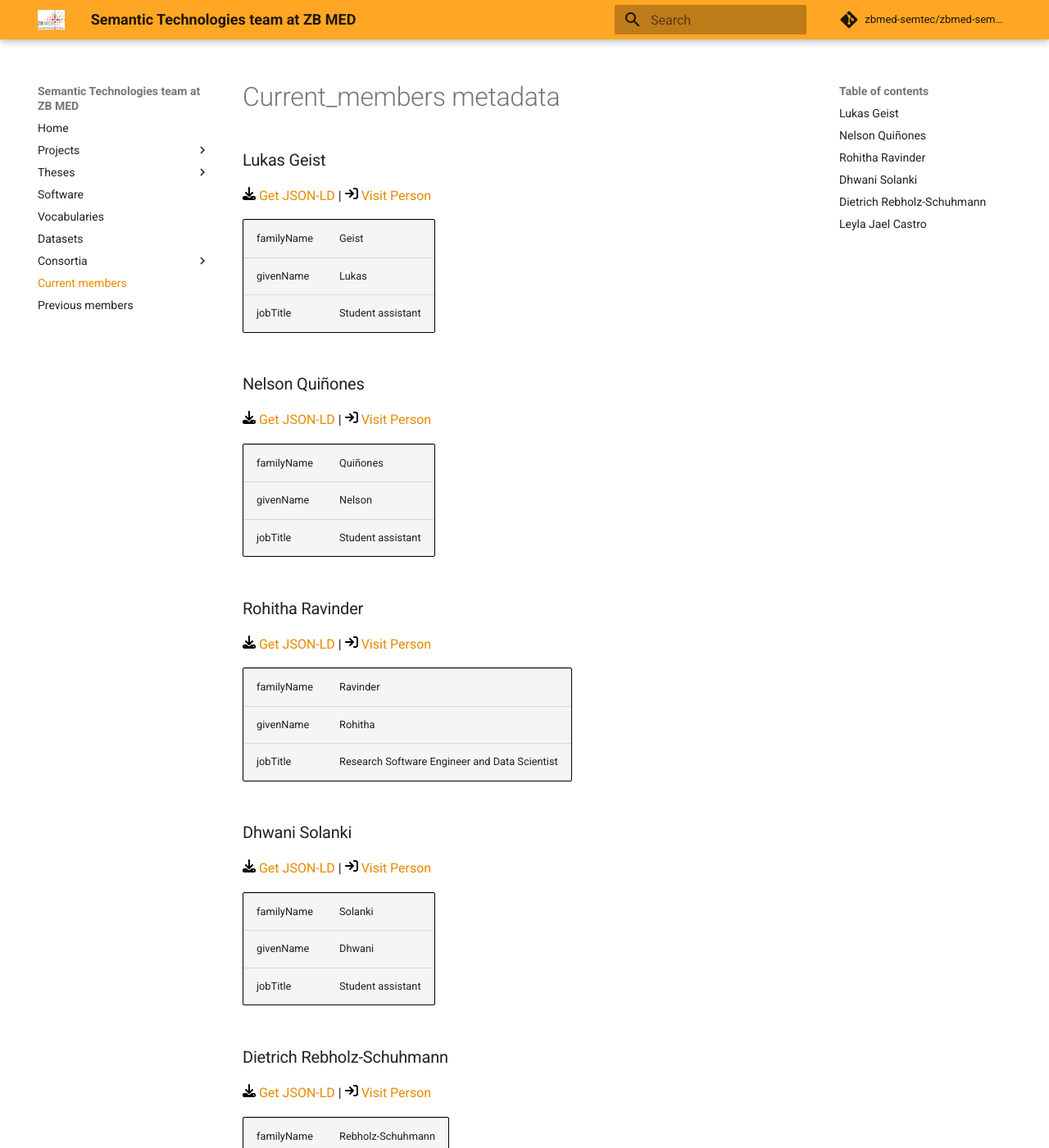
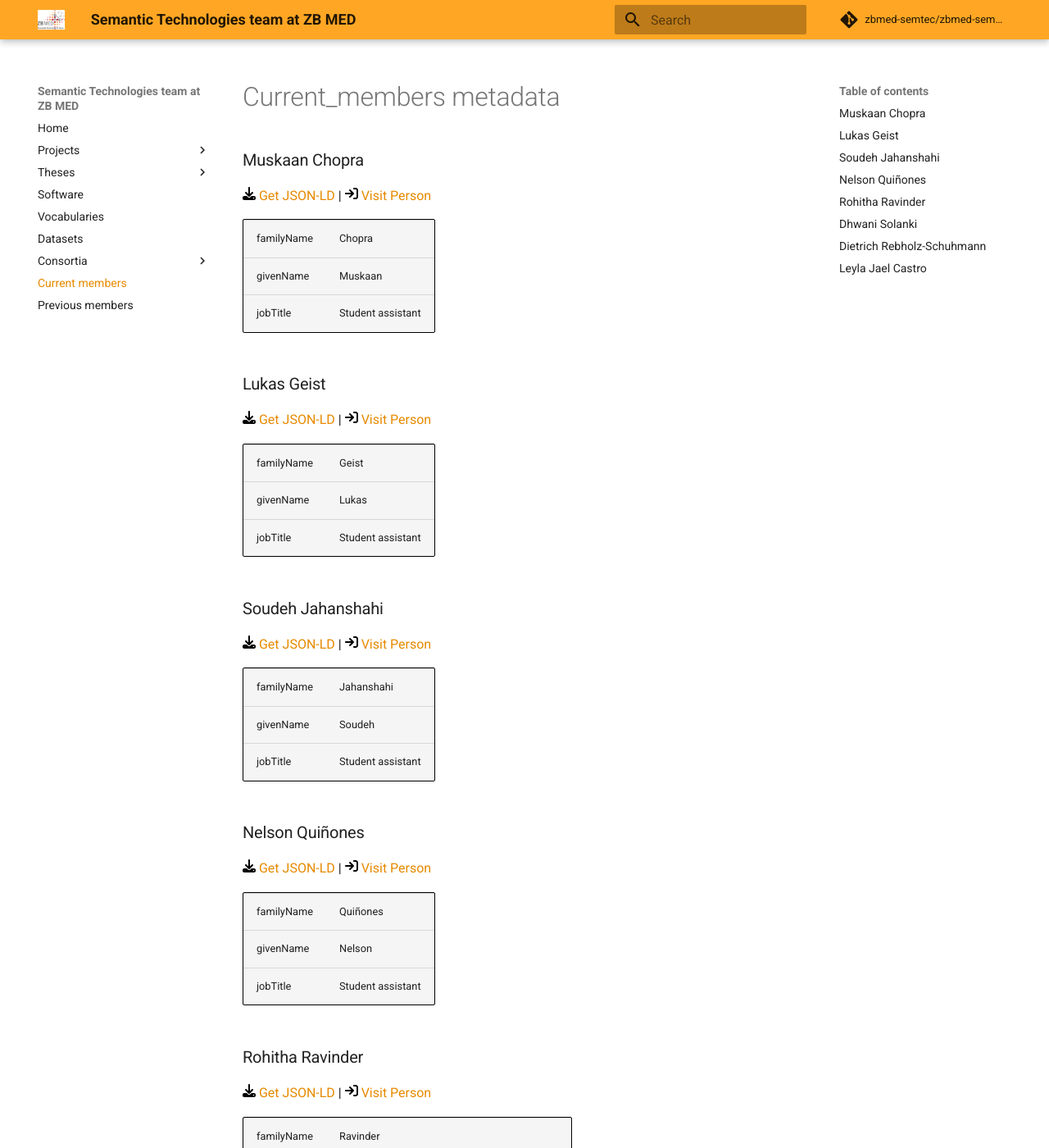
Before and after one commit to zbmed-semtec/zbmed-semtec.github.io, an MkDocs documentation site: the page built from docs/current_members.md, in a window 1280 px wide and 1400 px high. Shown: the whole window at 82% size. Built offline with MkDocs 1.6.1 and Material for MkDocs 9.7.7, drawn with Linux system fonts in a browser that asks for light colours; comment, search, counter and statistics services are not loaded.

Commit message:
Add two new members

```diff
--- a/docs/current_members.md
+++ b/docs/current_members.md
@@ -1,4 +1,34 @@
 # Current_members metadata
+
+### Muskaan Chopra
+<p><img src = "/images/get.svg" alt="Get JSON-LD"/><a href="../metadata/current_members/chopra_0000-0002-7672-9186.json" target="_blank" download="metadata.json"> Get JSON-LD</a> | <a href="https://orcid.org/0000-0002-7672-9186" target="_blank"><img src = "/images/visit.svg" alt="Visit URL"/> Visit Person</a></p>
+<table style="background-color: #F5F5F5; width: 100%; text-align: left; border: 1px solid black;">
+<tbody>
+<tr>
+<td>familyName</td>
+<td>Chopra</td>
+</tr>
+<tr>
+<td>givenName</td>
+<td>Muskaan</td>
+</tr>
+<tr>
+<td>jobTitle</td>
+<td>Student assistant</td>
+</tr>
+</tbody>
+</table>
+
+<script type="application/ld+json">
+{
+  "@context": "https://schema.org",
+  "@type": "Person",
+  "@id": "https://orcid.org/0000-0002-7672-9186",
+  "familyName": "Chopra",
+  "givenName": "Muskaan",
+  "jobTitle": "Student assistant"
+}
+</script>
 
 ### Lukas Geist
 <p><img src = "/images/get.svg" alt="Get JSON-LD"/><a href="../metadata/current_members/geist_0000-0002-2910-7982.json" target="_blank" download="metadata.json"> Get JSON-LD</a> | <a href="http://orcid.org/0000-0002-2910-7982" target="_blank"><img src = "/images/visit.svg" alt="Visit URL"/> Visit Person</a></p>
@@ -26,6 +56,36 @@
   "@id": "http://orcid.org/0000-0002-2910-7982",
   "familyName": "Geist",
   "givenName": "Lukas",
+  "jobTitle": "Student assistant"
+}
+</script>
+
+### Soudeh Jahanshahi
+<p><img src = "/images/get.svg" alt="Get JSON-LD"/><a href="../metadata/current_members/jahanshahi_0009-0000-9203-2437.json" target="_blank" download="metadata.json"> Get JSON-LD</a> | <a href="https://orcid.org/0009-0000-9203-2437" target="_blank"><img src = "/images/visit.svg" alt="Visit URL"/> Visit Person</a></p>
+<table style="background-color: #F5F5F5; width: 100%; text-align: left; border: 1px solid black;">
+<tbody>
+<tr>
+<td>familyName</td>
+<td>Jahanshahi</td>
+</tr>
+<tr>
+<td>givenName</td>
+<td>Soudeh</td>
+</tr>
+<tr>
+<td>jobTitle</td>
+<td>Student assistant</td>
+</tr>
+</tbody>
+</table>
+
+<script type="application/ld+json">
+{
+  "@context": "https://schema.org",
+  "@type": "Person",
+  "@id": "https://orcid.org/0009-0000-9203-2437",
+  "familyName": "Jahanshahi",
+  "givenName": "Soudeh",
   "jobTitle": "Student assistant"
 }
 </script>
```
Also changed, not shown: docs/metadata/current_members/chopra_0000-0002-7672-9186.json (added, +9 -0 lines), docs/metadata/current_members/jahanshahi_0009-0000-9203-2437.json (added, +9 -0 lines).
